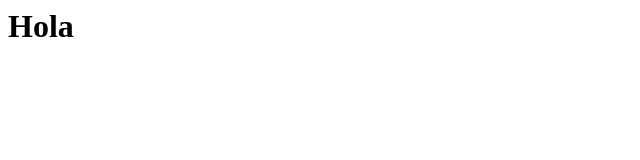
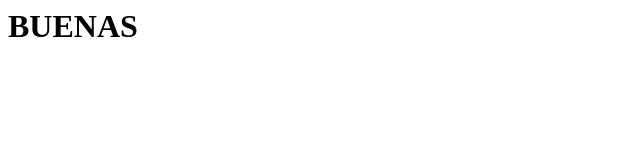
Before and after one commit to Johan-Edu/prueba, a plain HTML site: page index.html in a window 1280 px wide. Shown: the whole page, without its empty margins (0-640 px from the left). Drawn offline with Linux system fonts and the light colour scheme.

Commit message:
Update index.html

```diff
--- a/index.html
+++ b/index.html
@@ -1 +1,3 @@
-<h1 >Hola</h1>
+<html>
+  <h1>BUENAS</h1>
+</html>
```
